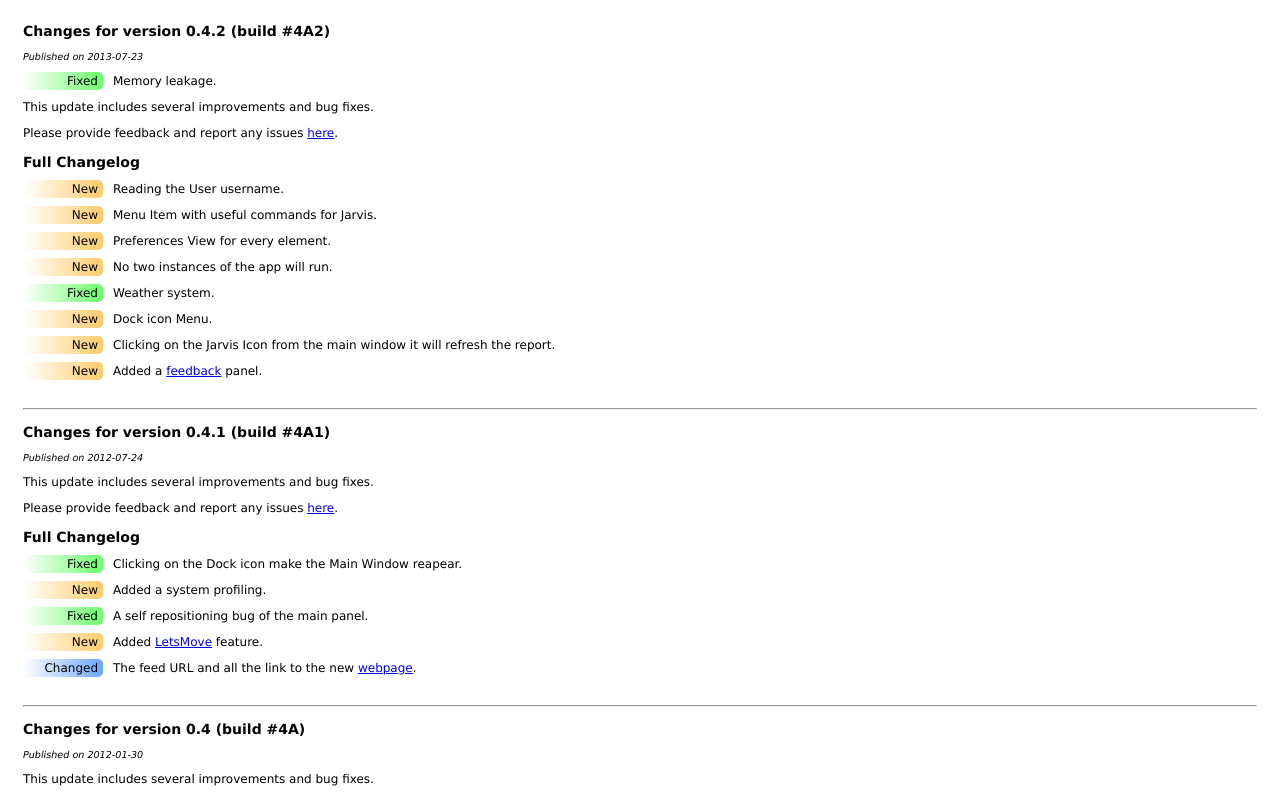
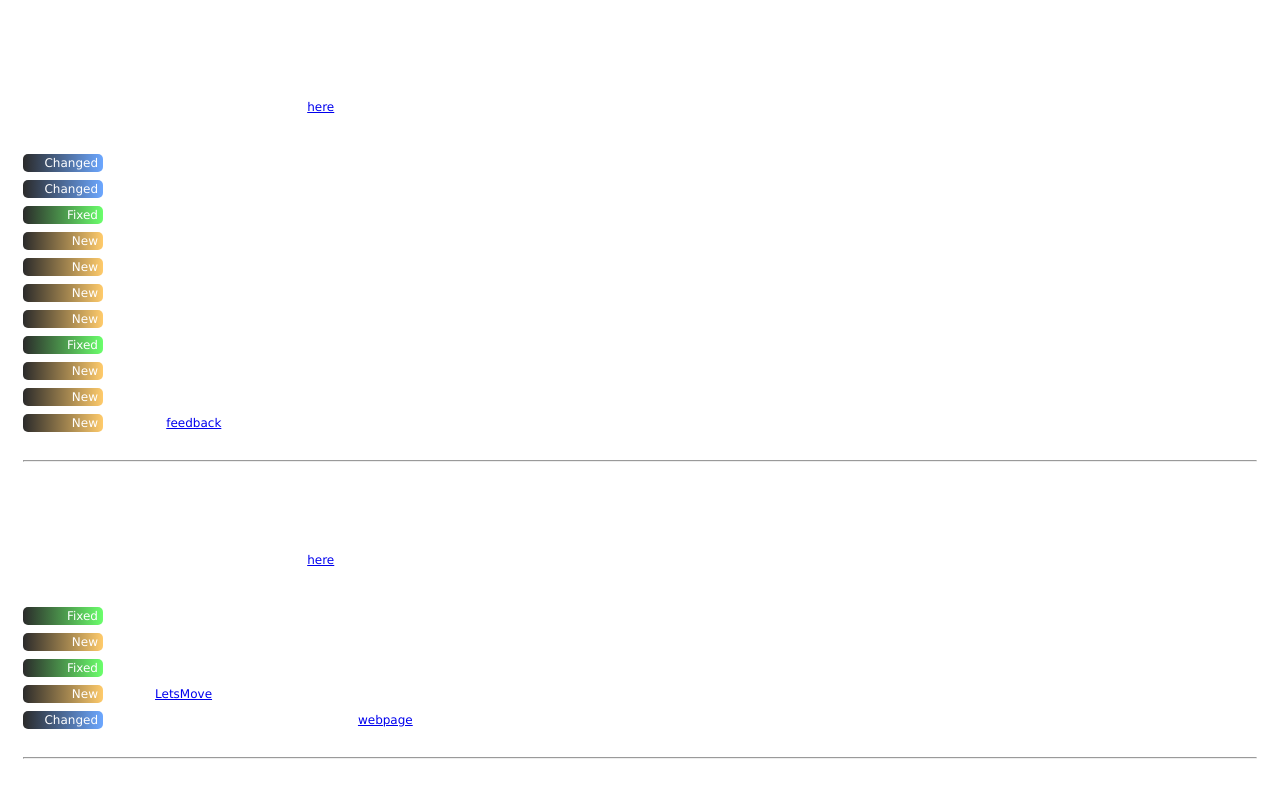
Before and after one commit to NightIdeasLab/Jarvis, a plain HTML site: page Jarvis/htdocs/ChangeLog.html in a window 1280 px wide. Shown: the top 795 px of the page. Drawn offline with Linux system fonts and the light colour scheme.

Commit message:
Brand new change log window

```diff
--- a/Jarvis/htdocs/ChangeLog.html
+++ b/Jarvis/htdocs/ChangeLog.html
@@ -10,8 +10,8 @@
 	border-radius: 5px;
 	-webkit-border-radius: 5px;
 	-moz-border-radius: 5px;
-	background: -webkit-gradient(linear, right top, left top, from(#6CA7FF), to(#FFF));
-	background: -moz-linear-gradient(-180deg,#6CA7FF,#FFF);
+	background: -webkit-gradient(linear, right top, left top, from(#6CA7FF), to(#2b2b2b));
+	background: -moz-linear-gradient(-180deg,#6CA7FF,#2b2b2b);
 	background-color: #6CA7FF;
 	margin-right: 10px;
 	margin-top: -2px;
@@ -27,8 +27,8 @@
 	border-radius: 5px;
 	-webkit-border-radius: 5px;
 	-moz-border-radius: 5px;
-	background: -webkit-gradient(linear, right top, left top, from(#6bff6c), to(#FFF));
-	background: -moz-linear-gradient(-180deg,#6bff6c,#FFF);
+	background: -webkit-gradient(linear, right top, left top, from(#6bff6c), to(#2b2b2b));
+	background: -moz-linear-gradient(-180deg,#6bff6c,#2b2b2b);
 	background-color: #6bff6c;
 	margin-right: 10px;
 	margin-top: -2px;
@@ -44,8 +44,8 @@
 	border-radius: 5px;
 	-webkit-border-radius: 5px;
 	-moz-border-radius: 5px;
-	background: -webkit-gradient(linear, right top, left top, from(#ffcb6b), to(#FFF));
-	background: -moz-linear-gradient(-180deg,#ffcb6b,#FFF);
+	background: -webkit-gradient(linear, right top, left top, from(#ffcb6b), to(#2b2b2b));
+	background: -moz-linear-gradient(-180deg,#ffcb6b,#2b2b2b);
 	background-color: #ffcb6b;
 	margin-right: 10px;
 	margin-top: -2px;
@@ -55,7 +55,7 @@
 body {
 	padding: 15px;
 	font: 12px "Lucida Grande", Lucida, Verdana, sans-serif;
-	<!-- color: white; -->
+	color: white;
 }
 
 .spacer {
@@ -81,16 +81,19 @@ p {
 </style>
 </head>
 
+<!-- <body style="background-color: transparent;"> -->
 
 <body>
     <h3>Changes for version 0.4.2 (build #4A2)</h3>
 
 	<p><span style="font-style:italic; font-size:80%">Published on 2013-07-23</span></p>
 
-	<p><span class="fixed">Fixed</span> Memory leakage.</p>
 	<p></p><p>This update includes several improvements and bug fixes.</p>
 	<p>Please provide feedback and report any issues <a href="https://github.com/NightIdeasLab/Jarvis/issues/new">here</a>.</p>
 	<h3>Full Changelog</h3>
+    <p><span class="changed">Changed</span> Brand new Change log Window.</p>
+    <p><span class="changed">Changed</span> The app is ony 64 bit.</p>
+    <p><span class="fixed">Fixed</span> Memory leakage.</p>
     <p><span class="new">New</span> Reading the User username.</p>
     <p><span class="new">New</span> Menu Item with useful commands for Jarvis.</p>
     <p><span class="new">New</span> Preferences View for every element.</p>
```
Also changed, not shown: 18 other files.
